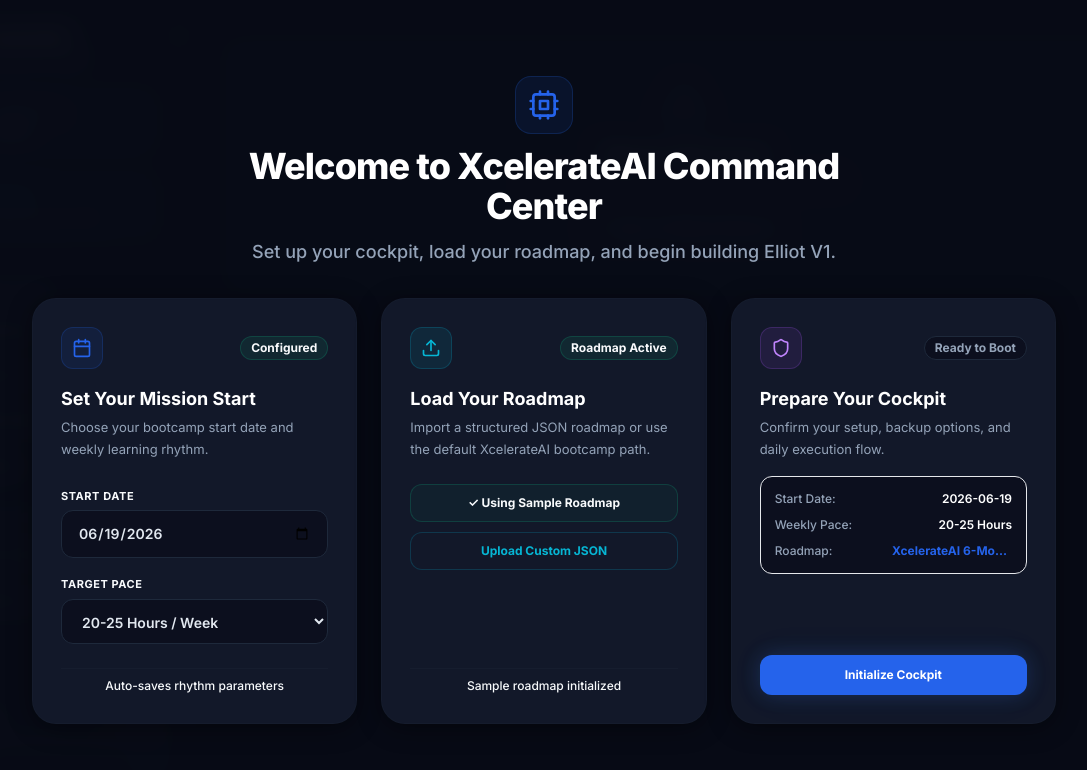
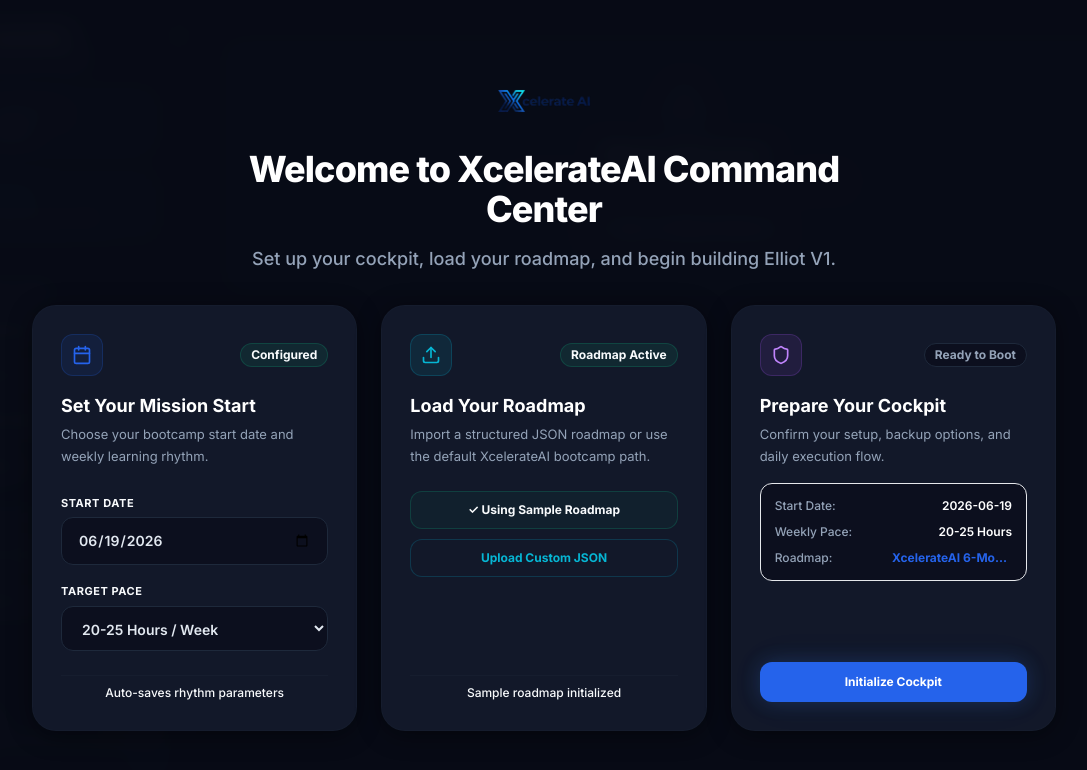
Before and after one commit to DaveOlana/xcelerateai-command-center, a React (Vite) app: page /mission/1 in a window 1280 px wide. Shown: the top 770 px of the page, without its empty margins (96-1183 px from the left). Built offline with nearby package versions, Linux system fonts and the light colour scheme.

Commit message:
Replace Cpu chip icon with full XcelerateAI logo image and clean up unused Cpu imports

```diff
--- a/src/components/features/Onboarding.jsx
+++ b/src/components/features/Onboarding.jsx
@@ -1,7 +1,7 @@
 import React, { useState } from 'react';
 import { useNavigate } from 'react-router-dom';
 import { useApp } from '../../context/AppContext';
-import { Calendar, Clock, Upload, Shield, Check, Cpu, Sparkles } from 'lucide-react';
+import { Calendar, Clock, Upload, Shield, Check, Sparkles } from 'lucide-react';
 
 export default function Onboarding() {
   const { settings, updateSettings, resetToSampleRoadmap, roadmap } = useApp();
@@ -50,9 +50,9 @@
       <div className="w-full max-w-5xl my-8 space-y-8 animate-fade-in">
 
         {/* Strong Welcome Hero Section */}
-        <div className="text-center max-w-2xl mx-auto space-y-3">
-          <div className="inline-flex p-3 rounded-2xl bg-accent-primary/10 border border-accent-primary/20 text-accent-primary">
-            <Cpu className="w-8 h-8" />
+        <div className="text-center max-w-2xl mx-auto space-y-4">
+          <div className="flex justify-center mb-1">
+            <img src="/xcelerate-logo.png" alt="XcelerateAI Logo" className="h-12 sm:h-16 object-contain" />
           </div>
           <h1 className="text-3xl sm:text-4xl font-extrabold text-white tracking-tight">
             Welcome to XcelerateAI Command Center
--- a/src/components/layout/Sidebar.jsx
+++ b/src/components/layout/Sidebar.jsx
@@ -3,7 +3,7 @@
 import {
   LayoutDashboard, Target, Calendar, BarChart2, Upload,
   Clock, BookOpen, FolderKanban, FileText, CheckSquare,
-  Settings, Flame, ChevronRight, ChevronLeft, AlertCircle, Award, Shield, Cpu
+  Settings, Flame, ChevronRight, ChevronLeft, AlertCircle, Award, Shield
 } from 'lucide-react';
 import { useApp } from '../../context/AppContext';
 import { getBootcampDay } from '../../utils/dateUtils';
--- a/src/pages/Dashboard.jsx
+++ b/src/pages/Dashboard.jsx
@@ -1,7 +1,7 @@
 import React from 'react';
 import { Link } from 'react-router-dom';
 import {
-  Target, Flame, TrendingUp, CheckCircle2, ChevronRight, Award, ShieldAlert, AlertTriangle, Cpu, Clock, Calendar, BarChart2
+  Target, Flame, TrendingUp, CheckCircle2, ChevronRight, Award, ShieldAlert, AlertTriangle, Clock, Calendar, BarChart2
 } from 'lucide-react';
 import { useApp } from '../context/AppContext';
 import {
--- a/src/pages/PracticalMissionView.jsx
+++ b/src/pages/PracticalMissionView.jsx
@@ -4,7 +4,7 @@
 import {
   ArrowLeft, CheckCircle2, AlertTriangle, Play, HelpCircle,
   FileText, Clipboard, Settings, ChevronRight, CheckSquare,
-  BookOpen, Terminal, Code, Cpu, ShieldAlert, Sparkles, MessageSquare,
+  BookOpen, Terminal, Code, ShieldAlert, Sparkles, MessageSquare,
   X, Coffee
 } from 'lucide-react';
 import { PageShell, PageHeader, SectionCard, CommandButton, SecondaryButton, StatusBadge, InfoPill } from '../components/common/UIComponents';
--- a/src/pages/ProjectTracker.jsx
+++ b/src/pages/ProjectTracker.jsx
@@ -1,5 +1,5 @@
 import React, { useState } from 'react';
-import { CheckCircle2, Github, FileText, ChevronDown, ChevronUp, FolderKanban, Cpu, Star, ExternalLink, ShieldCheck } from 'lucide-react';
+import { CheckCircle2, Github, FileText, ChevronDown, ChevronUp, FolderKanban, Star, ExternalLink, ShieldCheck } from 'lucide-react';
 import { useApp } from '../context/AppContext';
 import { PageShell, PageHeader, StatCard, ProgressBar } from '../components/common/UIComponents';
 
```
